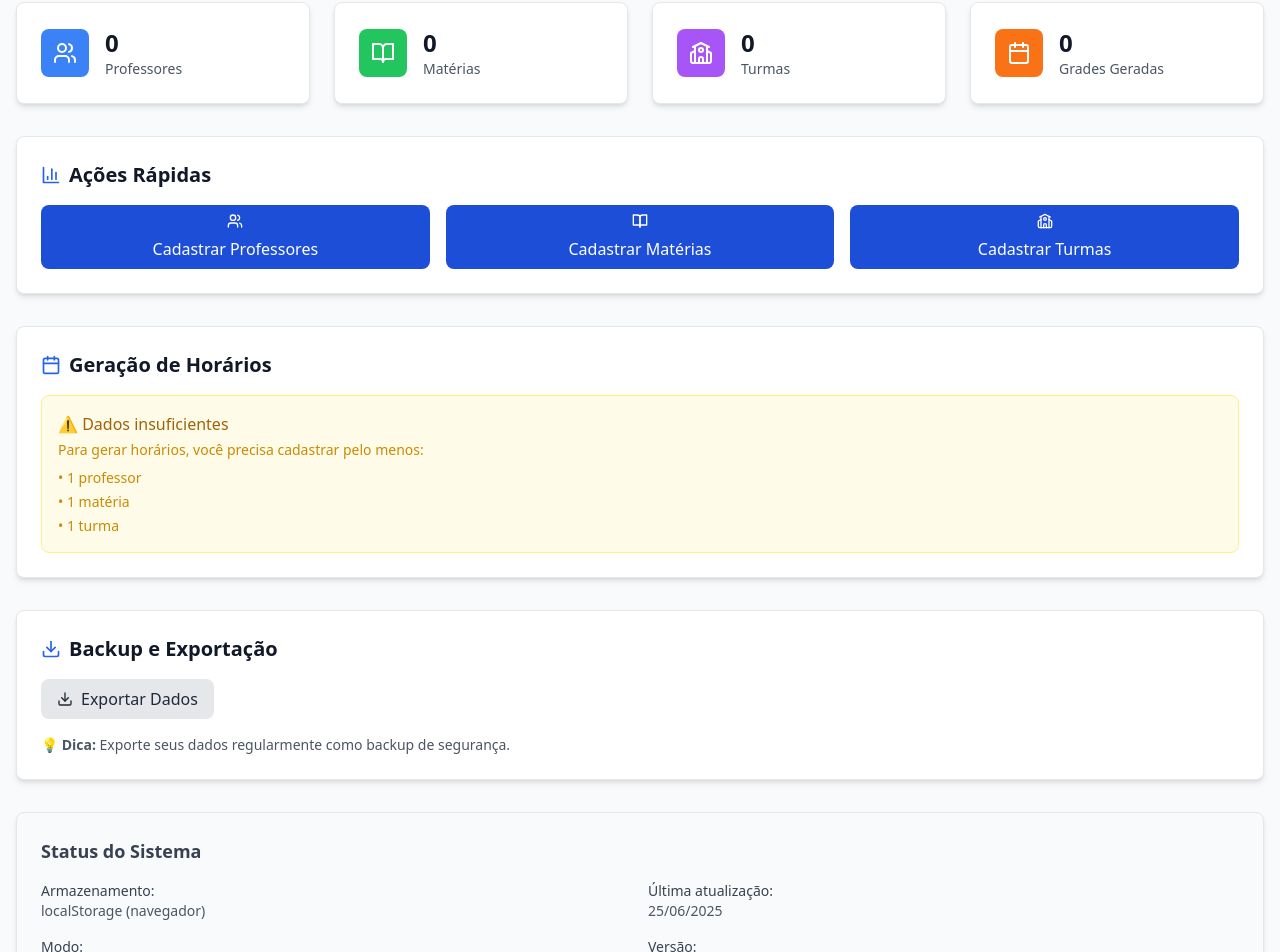
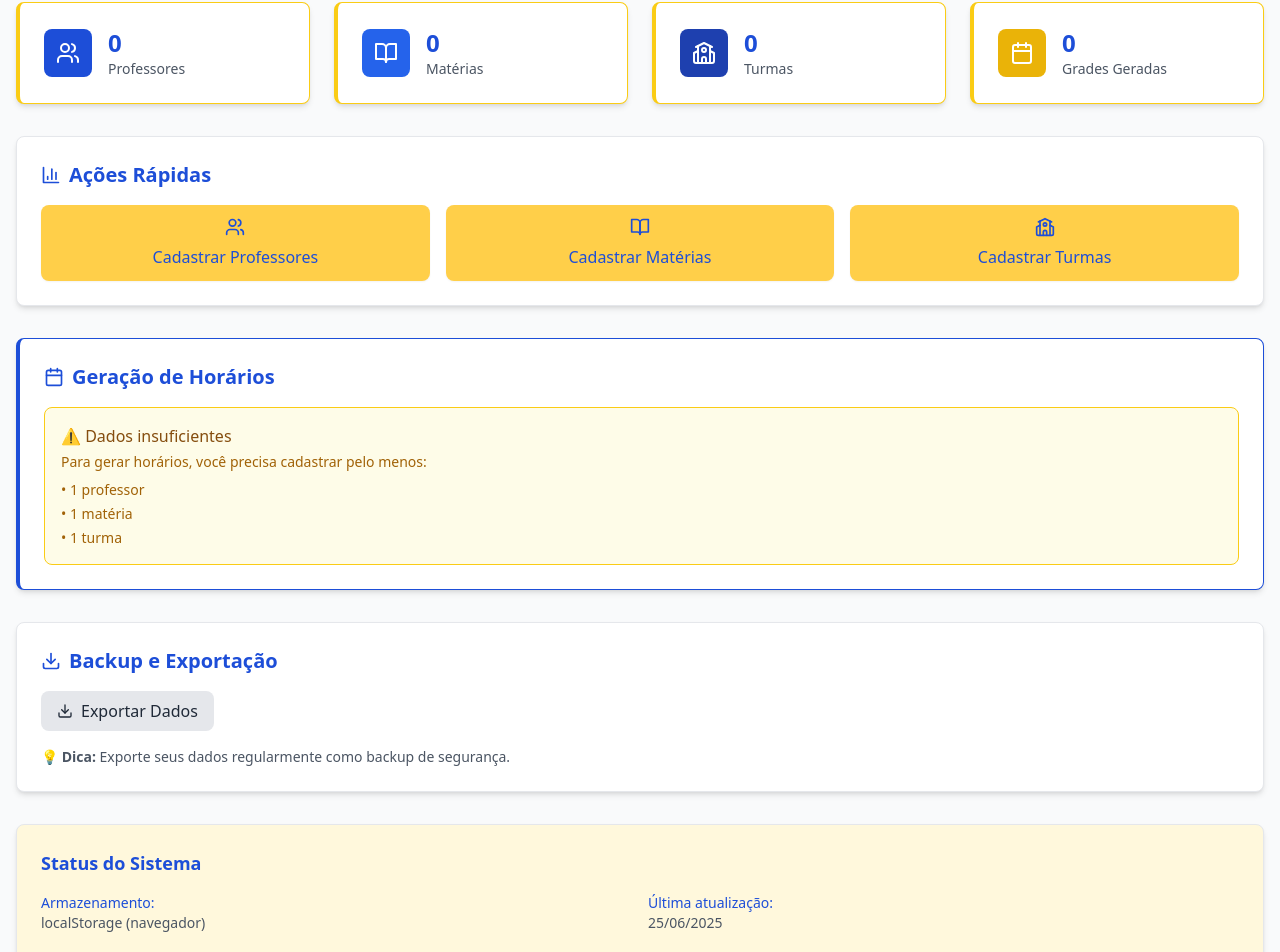
Before and after one commit to klaus-deor/horario-escolar-lite, a React (Vite) app: page / in a window 1280 px wide. Shown: the part 195-1147 px from the top of the page. Built offline with nearby package versions, Linux system fonts and the light colour scheme.

Commit message:
🎨 Atualizar Dashboard com cores da escola (azul e amarelo #FFCF49)

```diff
--- a/src/pages/Dashboard.tsx
+++ b/src/pages/Dashboard.tsx
@@ -17,28 +17,28 @@ const Dashboard: React.FC = () => {
       label: 'Professores',
       value: teachers.length,
       icon: Users,
-      color: 'bg-blue-500',
+      color: 'bg-blue-700',
       link: '/cadastro/professores'
     },
     {
       label: 'Matérias',
       value: subjects.length,
       icon: BookOpen,
-      color: 'bg-green-500',
+      color: 'bg-blue-600',
       link: '/cadastro/materias'
     },
     {
       label: 'Turmas',
       value: classes.length,
       icon: School,
-      color: 'bg-purple-500',
+      color: 'bg-blue-800',
       link: '/cadastro/turmas'
     },
     {
       label: 'Grades Geradas',
       value: schedules.length,
       icon: Calendar,
-      color: 'bg-orange-500',
+      color: 'bg-yellow-500',
       link: '/gerar-horario'
     }
   ]
@@ -46,11 +46,11 @@ const Dashboard: React.FC = () => {
   return (
     <div className="space-y-8">
       <div className="text-center">
-        <h1 className="text-3xl font-bold text-gray-900 mb-2">
-          Dashboard - Horário Escolar
+        <h1 className="text-3xl font-bold text-blue-700 mb-2">
+          Dashboard - Colégio Novo Ciclo
         </h1>
         <p className="text-gray-600">
-          Sistema de organização de horários para coordenadores pedagógicos
+          Sistema de organização de horários escolares
         </p>
       </div>
 
@@ -62,14 +62,14 @@ const Dashboard: React.FC = () => {
             <Link
               key={stat.label}
               to={stat.link}
-              className="card hover:shadow-lg transition-shadow duration-200 cursor-pointer"
+              className="card hover:shadow-lg transition-shadow duration-200 cursor-pointer border-l-4 border-yellow-400"
             >
               <div className="flex items-center space-x-4">
                 <div className={`w-12 h-12 ${stat.color} rounded-lg flex items-center justify-center`}>
                   <Icon className="h-6 w-6 text-white" />
                 </div>
                 <div>
-                  <p className="text-2xl font-bold text-gray-900">{stat.value}</p>
+                  <p className="text-2xl font-bold text-blue-700">{stat.value}</p>
                   <p className="text-sm text-gray-600">{stat.label}</p>
                 </div>
               </div>
@@ -81,33 +81,33 @@ const Dashboard: React.FC = () => {
       {/* Quick Actions */}
       <div className="card">
         <h2 className="text-xl font-semibold mb-4 flex items-center space-x-2">
-          <BarChart3 className="h-5 w-5 text-primary-600" />
-          <span>Ações Rápidas</span>
+          <BarChart3 className="h-5 w-5 text-blue-700" />
+          <span className="text-blue-700">Ações Rápidas</span>
         </h2>
 
         <div className="grid grid-cols-1 md:grid-cols-2 lg:grid-cols-3 gap-4">
-          <Link to="/cadastro/professores" className="btn-primary text-center">
-            <Users className="h-4 w-4 mx-auto mb-2" />
-            Cadastrar Professores
+          <Link to="/cadastro/professores" className="btn-school text-center flex flex-col items-center">
+            <Users className="h-5 w-5 mb-2" />
+            <span>Cadastrar Professores</span>
           </Link>
 
-          <Link to="/cadastro/materias" className="btn-primary text-center">
-            <BookOpen className="h-4 w-4 mx-auto mb-2" />
-            Cadastrar Matérias
+          <Link to="/cadastro/materias" className="btn-school text-center flex flex-col items-center">
+            <BookOpen className="h-5 w-5 mb-2" />
+            <span>Cadastrar Matérias</span>
           </Link>
 
-          <Link to="/cadastro/turmas" className="btn-primary text-center">
-            <School className="h-4 w-4 mx-auto mb-2" />
-            Cadastrar Turmas
+          <Link to="/cadastro/turmas" className="btn-school text-center flex flex-col items-center">
+            <School className="h-5 w-5 mb-2" />
+            <span>Cadastrar Turmas</span>
           </Link>
         </div>
       </div>
 
       {/* Generate Schedule Section */}
-      <div className="card">
+      <div className="card border-l-4 border-blue-700">
         <h2 className="text-xl font-semibold mb-4 flex items-center space-x-2">
-          <Calendar className="h-5 w-5 text-primary-600" />
-          <span>Geração de Horários</span>
+          <Calendar className="h-5 w-5 text-blue-700" />
+          <span className="text-blue-700">Geração de Horários</span>
         </h2>
 
         {hasMinimalData ? (
@@ -119,18 +119,18 @@ const Dashboard: React.FC = () => {
               </p>
             </div>
 
-            <Link to="/gerar-horario" className="btn-primary inline-flex items-center space-x-2">
+            <Link to="/gerar-horario" className="btn-school inline-flex items-center space-x-2">
               <Calendar className="h-4 w-4" />
               <span>Gerar Grade de Horário</span>
             </Link>
           </div>
         ) : (
-          <div className="bg-yellow-50 border border-yellow-200 rounded-lg p-4">
-            <p className="text-yellow-700 font-medium">⚠️ Dados insuficientes</p>
-            <p className="text-yellow-600 text-sm mt-1">
+          <div className="bg-yellow-50 border border-yellow-400 rounded-lg p-4">
+            <p className="text-yellow-800 font-medium">⚠️ Dados insuficientes</p>
+            <p className="text-yellow-700 text-sm mt-1">
               Para gerar horários, você precisa cadastrar pelo menos:
             </p>
-            <ul className="text-yellow-600 text-sm mt-2 space-y-1">
+            <ul className="text-yellow-700 text-sm mt-2 space-y-1">
               {teachers.length === 0 && <li>• 1 professor</li>}
               {subjects.length === 0 && <li>• 1 matéria</li>}
               {classes.length === 0 && <li>• 1 turma</li>}
@@ -142,8 +142,8 @@ const Dashboard: React.FC = () => {
       {/* Export/Import Section */}
       <div className="card">
         <h2 className="text-xl font-semibold mb-4 flex items-center space-x-2">
-          <Download className="h-5 w-5 text-primary-600" />
-          <span>Backup e Exportação</span>
+          <Download className="h-5 w-5 text-blue-700" />
+          <span className="text-blue-700">Backup e Exportação</span>
         </h2>
 
         <div className="flex space-x-4">
@@ -156,28 +156,28 @@ const Dashboard: React.FC = () => {
       </div>
 
       {/* System Status */}
-      <div className="card bg-gray-50">
-        <h2 className="text-lg font-semibold mb-4 text-gray-700">Status do Sistema</h2>
+      <div className="card" style={{ backgroundColor: '#FFF8DC' }}>
+        <h2 className="text-lg font-semibold mb-4 text-blue-700">Status do Sistema</h2>
 
         <div className="grid grid-cols-1 md:grid-cols-2 gap-4 text-sm">
           <div>
-            <p className="font-medium text-gray-700">Armazenamento:</p>
+            <p className="font-medium text-blue-700">Armazenamento:</p>
             <p className="text-gray-600">localStorage (navegador)</p>
           </div>
 
           <div>
-            <p className="font-medium text-gray-700">Última atualização:</p>
+            <p className="font-medium text-blue-700">Última atualização:</p>
             <p className="text-gray-600">{new Date().toLocaleDateString('pt-BR')}</p>
           </div>
 
           <div>
-            <p className="font-medium text-gray-700">Modo:</p>
+            <p className="font-medium text-blue-700">Modo:</p>
             <p className="text-gray-600">100% offline</p>
           </div>
 
           <div>
-            <p className="font-medium text-gray-700">Versão:</p>
-            <p className="text-gray-600">1.0.0</p>
+            <p className="font-medium text-blue-700">Versão:</p>
+            <p className="text-gray-600">1.0.0 - Colégio Novo Ciclo</p>
           </div>
         </div>
       </div>
```
